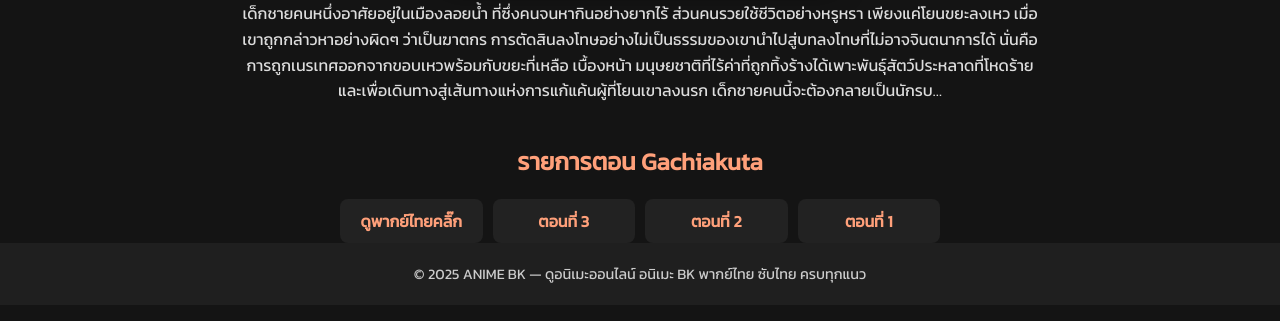
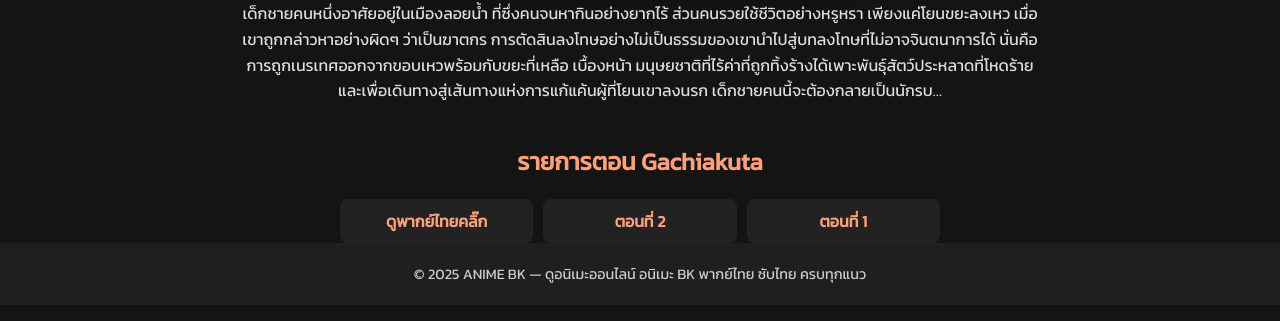
Before and after one commit to gachiakuta-thai/gachiakuta-thai.github.io, a plain HTML site: page sub.html in a window 1280 px wide. Shown: the part 471-792 px from the top of the page. Drawn offline with Linux system fonts and the light colour scheme.

Commit message:
Update sub.html

```diff
--- a/sub.html
+++ b/sub.html
@@ -199,7 +199,6 @@ nav.active {
     <li><a href="/">ดูพากย์ไทยคลิ๊ก</a></li>
 
 
-<li><a href="Gachiakuta-ep3-sub.html">ตอนที่ 3</a></li>
 <li><a href="Gachiakuta-ep2-sub.html">ตอนที่ 2</a></li>
 <li><a href="Gachiakuta-ep1-sub.html">ตอนที่ 1</a></li>
 
```
